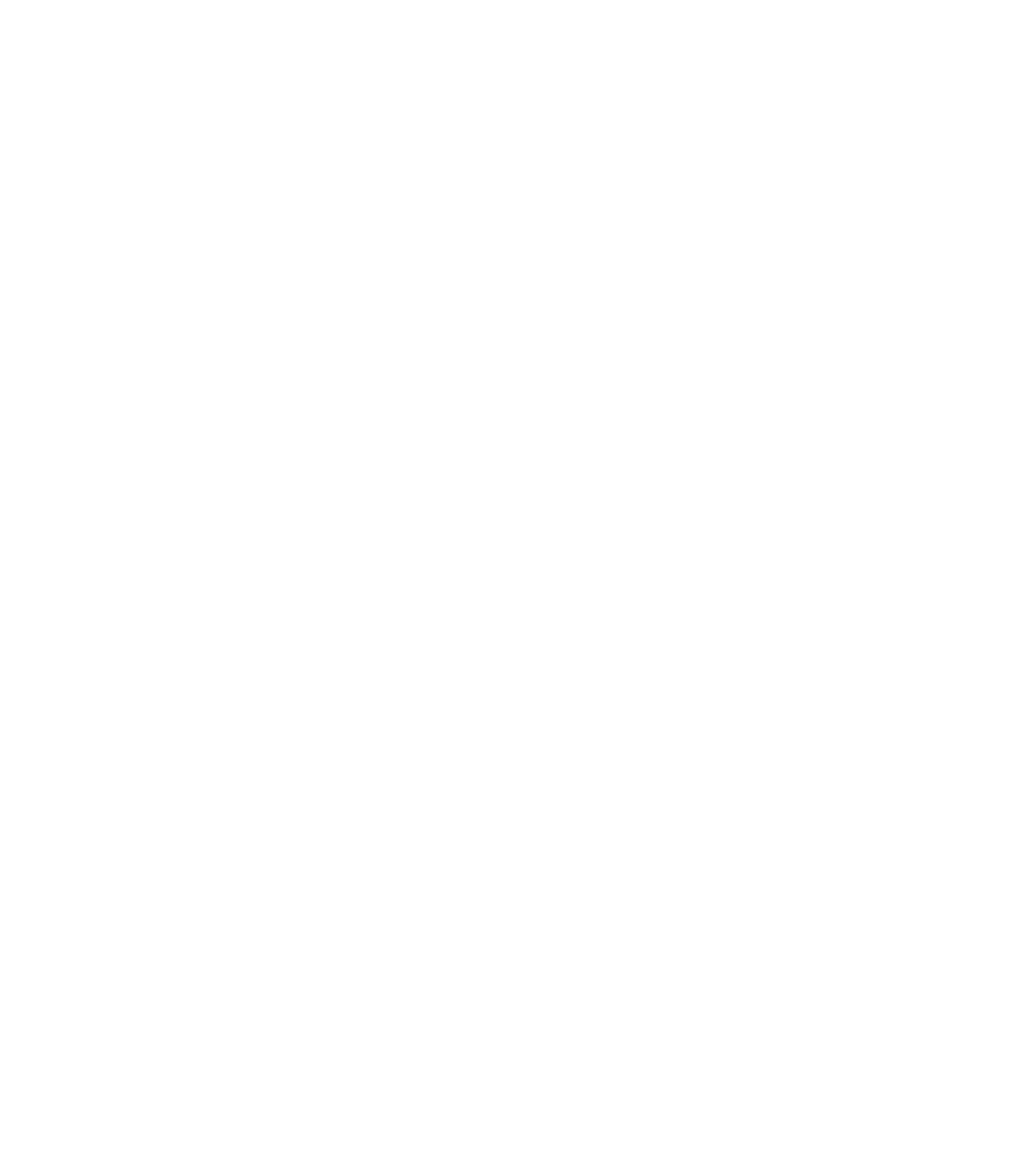
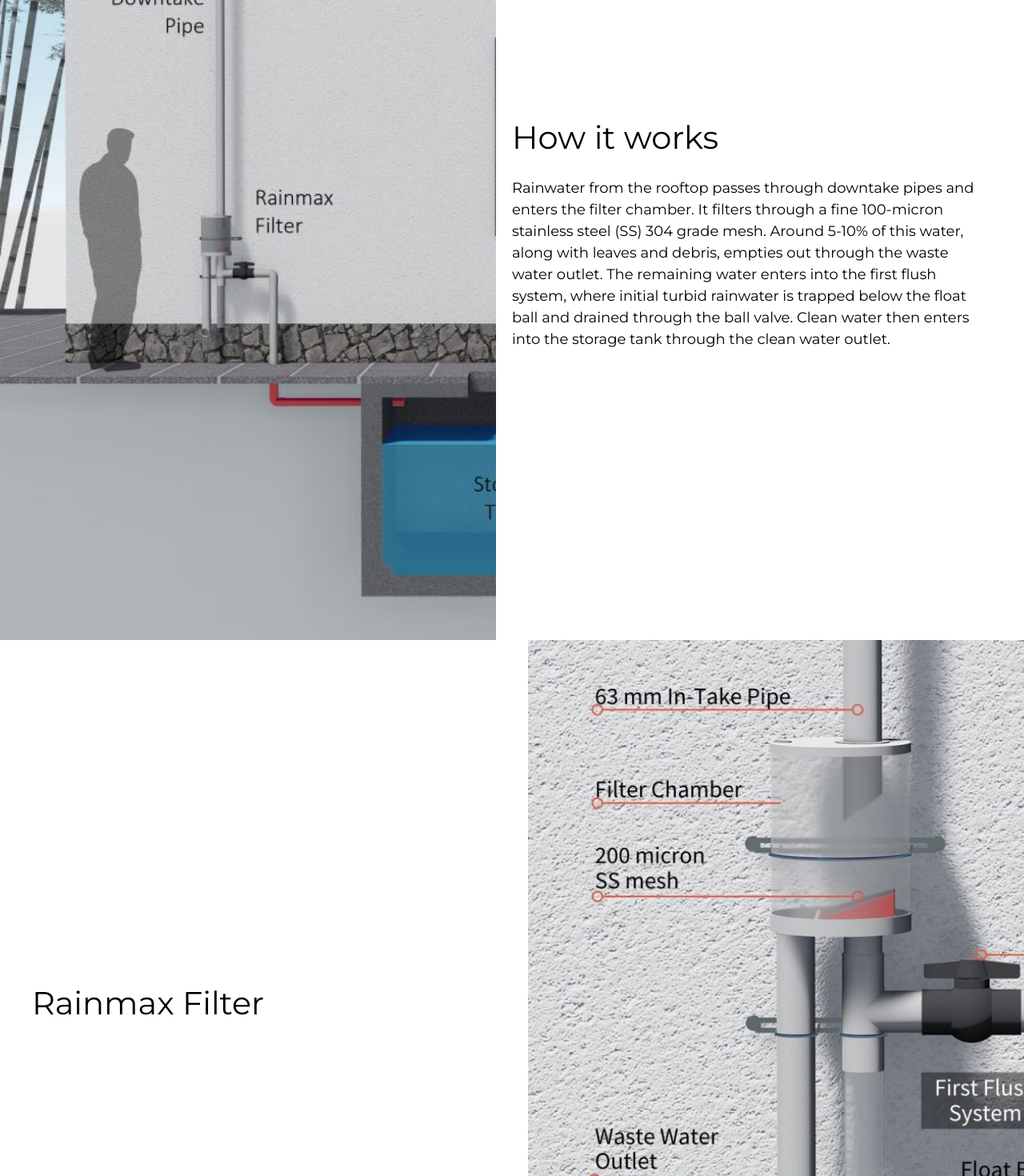
Before and after one commit to prashantbharati/rhall, a React (Create React App) app: page /filter in a window 1280 px wide. Shown: the part 2240-3710 px from the top of the page at 80% size. Before the commit the page ends 2000 px from the top, so only its background shows below. Built offline with nearby package versions, Linux system fonts and the light colour scheme.

Commit message:
div 3 done

```diff
--- a/src/Filter/Filter.js
+++ b/src/Filter/Filter.js
@@ -1,6 +1,8 @@
 import React from "react";
 import filterpage from "../images/filterpage.jpg";
 import frontfilter1 from "../images/frontfilter1.jpg";
+import filterpic1 from "../images/filterpic1.jpg";
+import filterpic2 from "../images/filterpic2.jpg";
 import { Typography, Button, Grid } from "@material-ui/core";
 const Filter = () => {
   return (
@@ -114,6 +116,121 @@
           </Grid>
         </Grid>
       </div>
+
+      <div style={{ marginRight: "40px" }}>
+        <Grid container>
+          {/* <Grid item sm={0} md={1}></Grid> */}
+
+          <Grid
+            style={{
+              backgroundImage: `url('${filterpic1}')`,
+              backgroundSize: "cover",
+            }}
+            item
+            sm={12}
+            md={6}
+          ></Grid>
+
+          <Grid item sm={12} md={6}>
+            <div
+              style={{
+                height: "130vh",
+                display: "flex",
+                flexDirection: "column",
+                justifyContent: "center",
+                marginLeft: "20px",
+                // alignItems: "center",
+              }}
+            >
+              <Typography
+                style={{
+                  fontSize: "40px",
+                  fontWeight: "200",
+                  lineHeight: "2.5",
+                }}
+              >
+                How it works
+              </Typography>
+
+              <Typography
+                style={{
+                  fontSize: "18px",
+                  fontWeight: "200",
+                }}
+              >
+                Rainwater from the rooftop passes through downtake pipes and
+                enters the filter chamber. It filters through a fine 100-micron
+                stainless steel (SS) 304 grade mesh. Around 5-10% of this water,
+                along with leaves and debris, empties out through the waste
+                water outlet. The remaining water enters into the first flush
+                system, where initial turbid rainwater is trapped below the
+                float ball and drained through the ball valve. Clean water then
+                enters into the storage tank through the clean water outlet.
+              </Typography>
+            </div>
+          </Grid>
+        </Grid>
+      </div>
+
+      <div style={{ marginLeft: "40px" }}>
+        <Grid container>
+          {/* <Grid item sm={0} md={1}></Grid> */}
+          <Grid item sm={12} md={6}>
+            <div
+              style={{
+                height: "130vh",
+                display: "flex",
+                flexDirection: "column",
+                justifyContent: "center",
+                marginRight: "20px",
+                // alignItems: "center",
+              }}
+            >
+              <Typography
+                style={{
+                  fontSize: "40px",
+                  fontWeight: "200",
+                  lineHeight: "2.5",
+                }}
+              >
+                Rainmax Filter
+              </Typography>
+
+              <ul
+                style={{
+                  color: "white",
+                  fontSize: "18px",
+                  fontWeight: "200",
+                  lineHeight: "1.3em",
+                }}
+              >
+                <li>
+                  <Typography>Two-stage filtration</Typography>
+                </li>
+                <li>
+                  <Typography>Self-cleaning</Typography>
+                </li>
+                <li>
+                  <Typography>100 micron SS 304 mesh</Typography>
+                </li>
+                <li>
+                  <Typography>First flush system</Typography>
+                </li>
+              </ul>
+            </div>
+          </Grid>
+
+          <Grid
+            style={{
+              backgroundImage: `url('${filterpic2}')`,
+              backgroundSize: "cover",
+            }}
+            item
+            sm={12}
+            md={6}
+          ></Grid>
+        </Grid>
+      </div>
     </>
   );
 };
```
